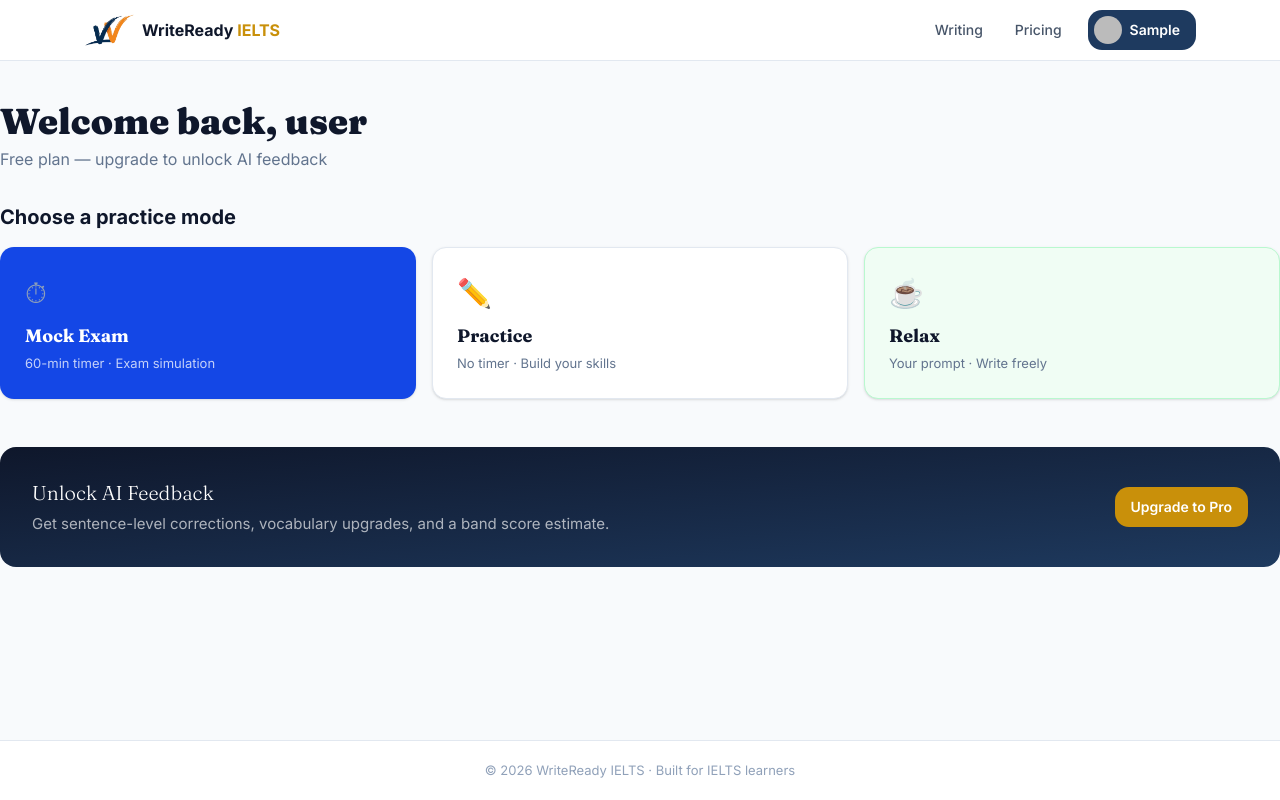
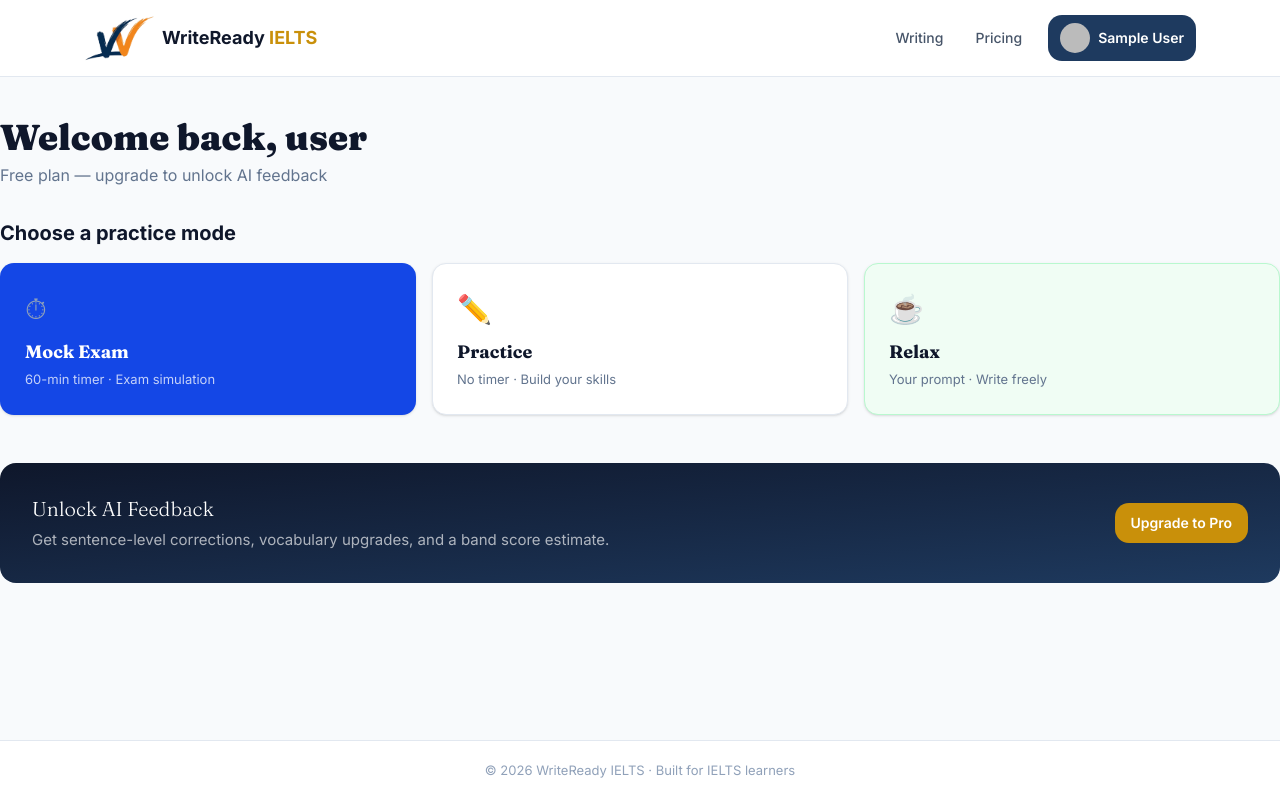
Before and after one commit to islom-pardaboyev/writeReady_IELTS, a React (Vite) app: page /dashboard in a window 1280 px wide. Built offline with nearby package versions, Linux system fonts and the light colour scheme; no server answers; the database is empty; sample sign-in values are in the browser's storage.

Commit message:
updated header

```diff
--- a/src/components/layout/Header.tsx
+++ b/src/components/layout/Header.tsx
@@ -6,12 +6,10 @@ export function Header() {
   const { user } = useAuth();
 
   const firstName = user?.displayName
-    ? user.displayName.split(' ')[0]
-    : user?.email?.split('@')[0] ?? '';
 
   return (
     <header
-      className="sticky top-0 z-[100] bg-[rgba(255,255,255,0.95)] backdrop-blur-[8px] border-b border-[#e2e8f0]"
+      className="sticky top-0 py-2 z-[100] bg-[rgba(255,255,255,0.95)] backdrop-blur-[8px] border-b border-[#e2e8f0]"
     >
       <div
         className="max-w-[1160px] mx-auto px-6 h-[60px] flex items-center justify-between"
@@ -20,8 +18,8 @@ export function Header() {
           to="/"
           className="flex items-center gap-2 no-underline"
         >
-          <img src={Logo} width={50} alt="" />
-          <span className="font-bold text-base text-[#0f172a]">
+          <img src={Logo} width={70} alt="" />
+          <span className="font-bold text-lg text-[#0f172a]">
             WriteReady <span className="text-[#c9900a]">IELTS</span>
           </span>
         </Link>
@@ -41,17 +39,17 @@ export function Header() {
           {user ? (
             <Link
               to="/account"
-              className="ml-2 flex items-center gap-2 bg-[#1e3a5f] text-white text-sm font-semibold pl-1.5 pr-4 py-1.5 rounded-lg no-underline"
+              className="ml-2 flex hover:bg-[#1e3a5f]/90 items-center gap-2 bg-[#1e3a5f] text-white text-sm font-semibold px-3 py-2 rounded-lg no-underline"
             >
               {user.photoURL ? (
-                <img
+                <img width={30}
                   src={user.photoURL}
-                  alt={firstName}
-                  className="w-7 h-7 rounded-full object-cover shrink-0"
+                  alt={firstName as any}
+                  className=" rounded-full object-cover shrink-0"
                 />
               ) : (
                 <span className="w-7 h-7 rounded-full bg-white/20 flex items-center justify-center text-xs font-bold shrink-0">
-                  {firstName.charAt(0).toUpperCase()}
+                  {firstName}
                 </span>
               )}
               {firstName}
```
